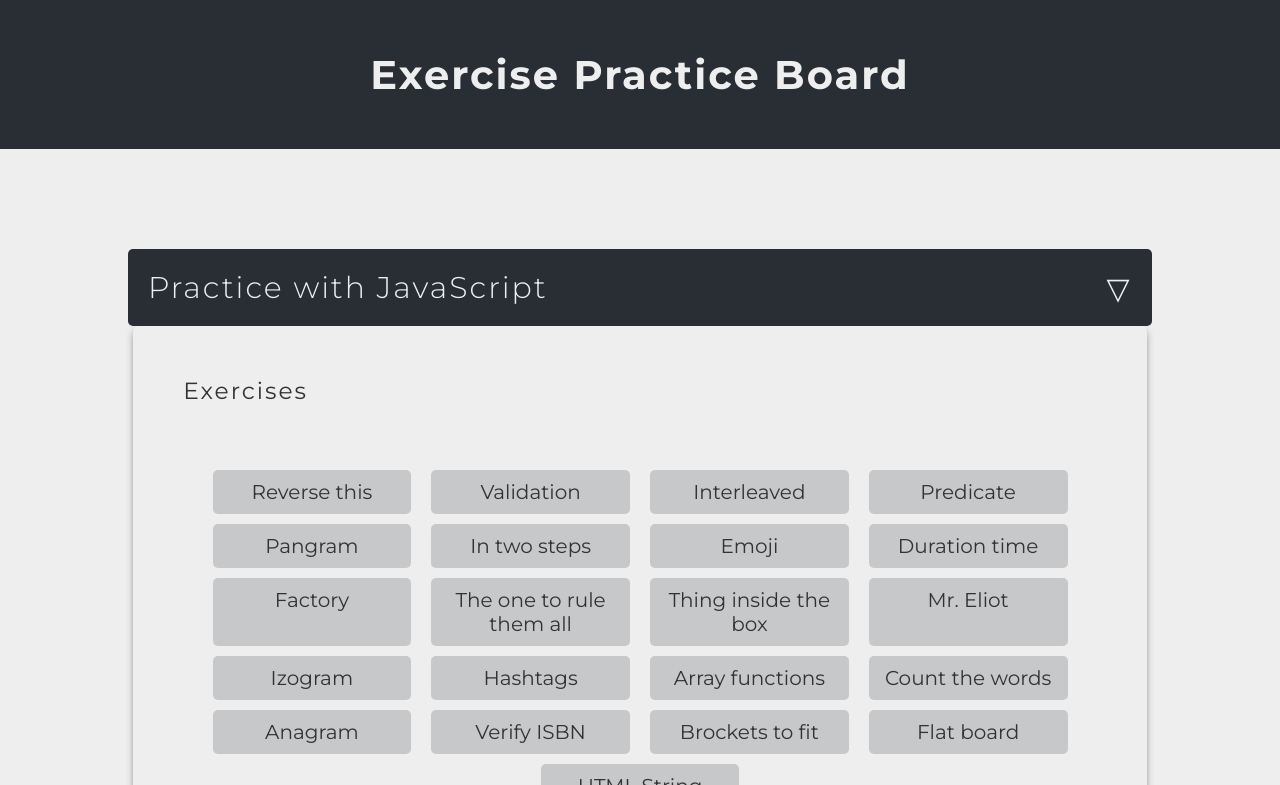
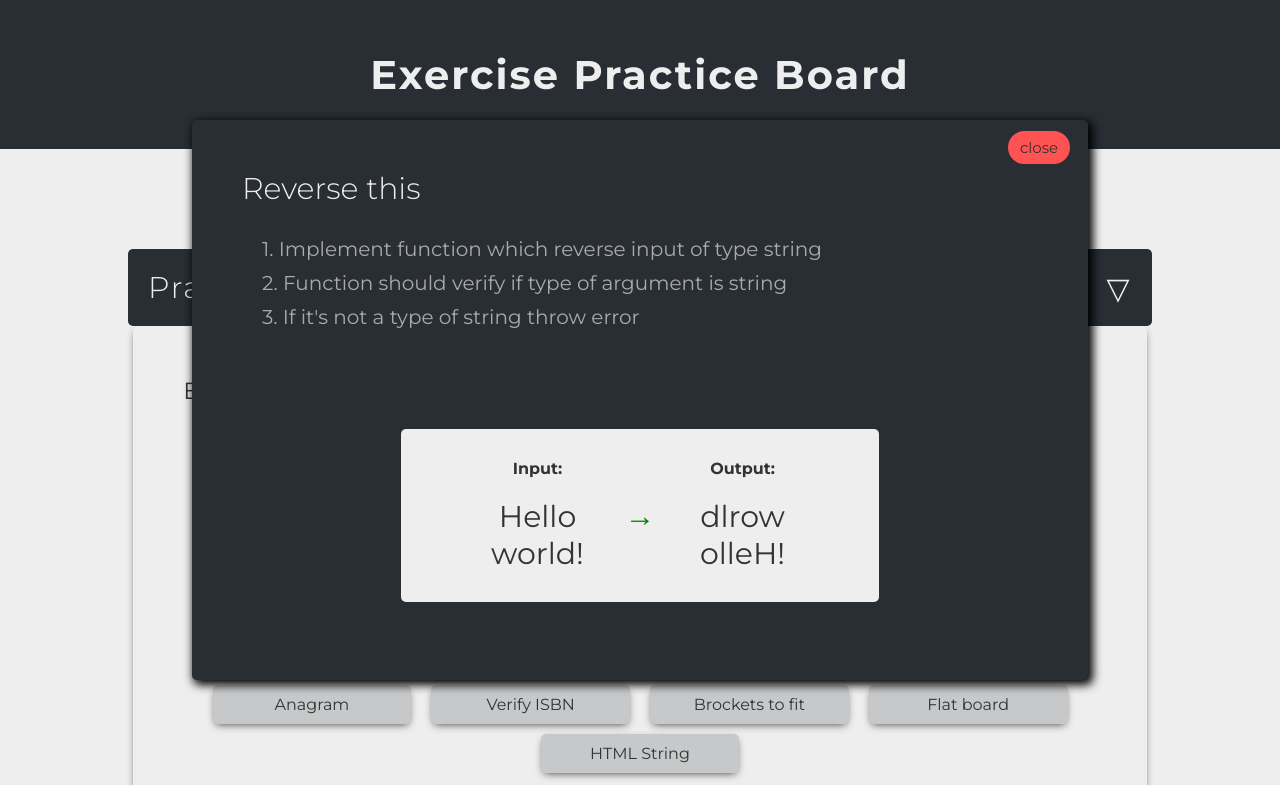
Before and after one commit to karolguzik/exercise-practice-board, a website with bundled scripts: page index.html in a window 1280 px wide. Both pictures are taken after a click on the element "Reverse this". Shown: the top 785 px of the page. Built offline with nearby package versions, Linux system fonts and the light colour scheme.

Commit message:
created UI controller

```diff
--- a/index.html
+++ b/index.html
@@ -14,13 +14,23 @@
 <body>
   <!-- &xdtri -->
   <!-- &horbar; -->
-  <!-- <div class="modal">
-    <h2 class="modal__heading">Example exercise</h2>
-    <p class="modal__exercise-description">In this exercise array should be in string type</p>
-    <input type="text" class="modal__input" placeholder="Example...">
-    <div class="modal__result">Here will be result of each exercise</div>
-    <span class="modal__close">close</span>
-  </div> -->
+  <div class="modal">
+    <h2 class="exercise-name">Example exercise</h2>
+    <ul class="exercise-description">
+    </ul>
+    <div class="exercise-result">
+      <div class="exercise-input">
+        <h3>Input:</h3>
+        <p class="input">'Hello World!'</p>
+      </div>
+      <span class="arrow-right">&rarr;</span>
+      <div class="exercise-output">
+        <h3>Output:</h3>
+        <p class="output">'!dlroW olleH'</p>
+      </div>
+    </div>
+    <span class="modal-close">close</span>
+  </div>
 
   <header class="header">
     <h1 class="heading heading--primary">Exercise Practice Board</h1>
@@ -63,8 +73,8 @@
   </section>
 
   <section class="browser">
-    <h2 class="heading heading--secondary">Practice with Web Browser</h2>
-    <div class="fundamentals__content">
+    <h2 class="heading heading--secondary">Practice with Web Browser<span class="card-entity">&xdtri;</span></h2>
+    <div class="browser__content">
       <h3 class="heading heading--tertiary">Exercises</h3>
       <div class="exercises">
         <div class="exercise">In progress...</div>
@@ -100,7 +110,7 @@
 
   <section class="frameworks">
     <h2 class="heading heading--secondary">Practice with Frameworks</h2>
-    <div class="fundamentals__content">
+    <div class="frameworks__content">
       <h3 class="heading heading--tertiary">Exercises</h3>
       <div class="exercises">
         <div class="exercise">In progress...</div>
@@ -134,6 +144,8 @@
       </div>
     </div>
   </section>
+
+  <script src="./dist/main.js"></script>
 </body>
 
 </html>
--- /dev/null
+++ b/src/index.js
@@ -0,0 +1,27 @@
+import { exercisesData } from './js/data';
+import { UI } from './js/ui';
+
+const ui = UI();
+const uiSelectors = ui.getSelectors;
+
+const btnCloseModal = document.querySelector(uiSelectors.btnCloseModal);
+const exercisesList = document.querySelectorAll(uiSelectors.exerciseItem);
+
+const startModal = e => {
+  let currentExercise = e.target.textContent;
+
+  exercisesData.forEach(el => {
+    if(el.name === currentExercise) {
+      ui.renderModal(el);
+      ui.openModal();
+      return;
+    }
+  })
+}
+
+const closeModal = () => {
+  ui.closeModal();
+}
+
+exercisesList.forEach(el => el.addEventListener('click', startModal))
+btnCloseModal.addEventListener('click', closeModal);
--- /dev/null
+++ b/src/js/data.js
@@ -0,0 +1,178 @@
+export const exercisesData = [
+  {
+    name: 'Reverse this',
+    description: 'Implement function which reverse input of type string. Function should verify if type of argument is string. If it\'s not a type of string throw error',
+    input: 'Hello world!',
+    output: 'dlrow olleH!',
+    solution: 'My own code',
+  },
+  {
+    name: 'Validation',
+    description: 'Implement function which reverse input of type string. Function should verify if type of argument is string. If it\'s not a type of string throw error',
+    input: 'Hello world!',
+    output: 'dlrow olleH!',
+    solution: 'My own code',
+  },
+  {
+    name: 'Interleaved',
+    description: 'Implement function which reverse input of type string. Function should verify if type of argument is string. If it\'s not a type of string throw error',
+    input: 'Hello world!',
+    output: 'dlrow olleH!',
+    solution: 'My own code',
+  },
+  {
+    name: 'Predicate',
+    description: 'Implement function which reverse input of type string. Function should verify if type of argument is string. If it\'s not a type of string throw error',
+    input: 'Hello world!',
+    output: 'dlrow olleH!',
+    solution: 'My own code',
+  },
+  {
+    name: 'Pangram',
+    description: 'Implement function which reverse input of type string. Function should verify if type of argument is string. If it\'s not a type of string throw error',
+    input: 'Hello world!',
+    output: 'dlrow olleH!',
+    solution: 'My own code',
+  },
+  {
+    name: 'In two steps',
+    description: 'Implement function which reverse input of type string. Function should verify if type of argument is string. If it\'s not a type of string throw error',
+    input: 'Hello world!',
+    output: 'dlrow olleH!',
+    solution: 'My own code',
+  },
+  {
+    name: 'Emoji',
+    description: 'Implement function which reverse input of type string. Function should verify if type of argument is string. If it\'s not a type of string throw error',
+    input: 'Hello world!',
+    output: 'dlrow olleH!',
+    solution: 'My own code',
+  },
+  {
+    name: 'Duration time',
+    description: 'Implement function which reverse input of type string. Function should verify if type of argument is string. If it\'s not a type of string throw error',
+    input: 'Hello world!',
+    output: 'dlrow olleH!',
+    solution: 'My own code',
+  },
+  {
+    name: 'Factory',
+    description: 'Implement function which reverse input of type string. Function should verify if type of argument is string. If it\'s not a type of string throw error',
+    input: 'Hello world!',
+    output: 'dlrow olleH!',
+    solution: 'My own code',
+  },
+  {
+    name: 'The one to rule them all',
+    description: 'Implement function which reverse input of type string. Function should verify if type of argument is string. If it\'s not a type of string throw error',
+    input: 'Hello world!',
+    output: 'dlrow olleH!',
+    solution: 'My own code',
+  },
+  {
+    name: 'Thing inside the box',
+    description: 'Implement function which reverse input of type string. Function should verify if type of argument is string. If it\'s not a type of string throw error',
+    input: 'Hello world!',
+    output: 'dlrow olleH!',
+    solution: 'My own code',
+  },
+  {
+    name: 'Mr. Eliot',
+    description: 'Implement function which reverse input of type string. Function should verify if type of argument is string. If it\'s not a type of string throw error',
+    input: 'Hello world!',
+    output: 'dlrow olleH!',
+    solution: 'My own code',
+  },
+  {
+    name: 'Izogram',
+    description: 'Implement function which reverse input of type string. Function should verify if type of argument is string. If it\'s not a type of string throw error',
+    input: 'Hello world!',
+    output: 'dlrow olleH!',
+    solution: 'My own code',
+  },
+  {
+    name: 'Hashtags',
+    description: 'Implement function which reverse input of type string. Function should verify if type of argument is string. If it\'s not a type of string throw error',
+    input: 'Hello world!',
+    output: 'dlrow olleH!',
+    solution: 'My own code',
+  },
+  {
+    name: 'Array functions',
+    description: 'Implement function which reverse input of type string. Function should verify if type of argument is string. If it\'s not a type of string throw error',
+    input: 'Hello world!',
+    output: 'dlrow olleH!',
+    solution: 'My own code',
+  },
+  {
+    name: 'Count the words',
+    description: 'Implement function which reverse input of type string. Function should verify if type of argument is string. If it\'s not a type of string throw error',
+    input: 'Hello world!',
+    output: 'dlrow olleH!',
+    solution: 'My own code',
+  },
+  {
+    name: 'Anagram',
+    description: 'Implement function which reverse input of type string. Function should verify if type of argument is string. If it\'s not a type of string throw error',
+    input: 'Hello world!',
+    output: 'dlrow olleH!',
+    solution: 'My own code',
+  },
+  {
+    name: 'Verify ISBN',
+    description: 'Implement function which reverse input of type string. Function should verify if type of argument is string. If it\'s not a type of string throw error',
+    input: 'Hello world!',
+    output: 'dlrow olleH!',
+    solution: 'My own code',
+  },
+  {
+    name: 'Brockets to fit',
+    description: 'Implement function which reverse input of type string. Function should verify if type of argument is string. If it\'s not a type of string throw error',
+    input: 'Hello world!',
+    output: 'dlrow olleH!',
+    solution: 'My own code',
+  },
+  {
+    name: 'Flat board',
+    description: 'Implement function which reverse input of type string. Function should verify if type of argument is string. If it\'s not a type of string throw error.',
+    input: 'Hello world!',
+    output: 'dlrow olleH!',
+    solution: 'My own code',
+  },
+  {
+    name: 'HTML String',
+    description: 'Implement function which reverse input of type string. Function should verify if type of argument is string. If it\'s not a type of string throw error.',
+    input: 'Hello world!',
+    output: 'dlrow olleH!',
+    solution: 'My own code',
+  },
+  {
+    name: 'Anagram',
+    description: 'Implement function which reverse input of type string. Function should verify if type of argument is string. If it\'s not a type of string throw error.',
+    input: 'Hello world!',
+    output: 'dlrow olleH!',
+    solution: 'My own code',
+  },
+  {
+    name: 'Caesar cipher',
+    description: 'Implement function which reverse input of type string. Function should verify if type of argument is string. If it\'s not a type of string throw error.',
+    input: 'Hello world!',
+    output: 'dlrow olleH!',
+    solution: 'My own code',
+  },
+  {
+    name: 'Verify Card',
+    description: 'Implement function which reverse input of type string. Function should verify if type of argument is string. If it\'s not a type of string throw error.',
+    input: 'Hello world!',
+    output: 'dlrow olleH!',
+    solution: 'My own code',
+  },
+  {
+    name: 'Abstract Syntax Trees',
+    description: 'Implement function which reverse input of type string. Function should verify if type of argument is string. If it\'s not a type of string throw error.',
+    input: 'Hello world!',
+    output: 'dlrow olleH!',
+    solution: 'My own code',
+  },
+
+]
--- /dev/null
+++ b/src/js/ui.js
@@ -0,0 +1,43 @@
+export const UI = () => {
+  const DOMstring = {
+    modal: '.modal',
+    modalActive: 'modal-isActive',
+    exerciseName: '.exercise-name',
+    exerciseDesc: '.exercise-description',
+    exerciseDescItem: 'exercise-description__item',
+    exerciseInput: '.input',
+    exerciseOutput: '.output',
+    exerciseItem: '.exercise',
+    btnCloseModal: '.modal-close'
+  }
+
+  const { modal, modalActive, exerciseName, exerciseDesc, exerciseDescItem, exerciseInput, exerciseOutput } = DOMstring;
+
+  const openModal = () => {
+    const modalEl = document.querySelector(modal);
+    modalEl.classList.add(modalActive);
+  }
+
+  const closeModal = () => {
+    const modalEl = document.querySelector(modal);
+    modalEl.classList.remove(modalActive);
+  }
+
+  const renderModal = ({ name, description, input, output, solution }) => {
+    const splitDescription = description.split('.');
+    let descriptionList = '';
+    splitDescription.forEach((el,index) => descriptionList += `<li class=${exerciseDescItem}>${index+1}. ${el}</li>`);
+
+    document.querySelector(exerciseName).textContent = name;
+    document.querySelector(exerciseDesc).innerHTML = descriptionList;
+    document.querySelector(exerciseInput).textContent = input;
+    document.querySelector(exerciseOutput).textContent = output;
+  }
+
+  return {
+    openModal,
+    closeModal,
+    renderModal,
+    getSelectors: DOMstring
+  }
+}
--- a/src/scss/main.scss
+++ b/src/scss/main.scss
@@ -1,4 +1,5 @@
-$font-stack: 'Montserrat', sans-serif;
+$font-stack: 'Montserrat',
+sans-serif;
 $font-size-default: 2rem;
 $bgc-primary: #eee;
 $bgc-secondary: #282e34;
@@ -38,8 +39,55 @@ body {
   font-size: $font-size-default;
 }
 
+ul {
+  list-style: none;
+}
+
+.exercise-name {
+  font-weight: 300;
+}
+
+.exercise-description {
+  margin: 3rem 0 10rem;
+  padding-left: 2rem;
+  color: $color-gray;
+
+  &__item {
+    margin: 1rem 0;
+  }
+}
+
+.exercise-result {
+  @include flexStack;
+  width: 60%;
+  margin: 10rem auto 0;
+  padding: 2rem;
+  background: $bgc-primary;
+  color: $color-dark;
+  border-radius: $border-radius-small;
+  text-align: center;
+  font-size: 3rem;
+
+  h3 {
+    margin-bottom: 2rem;
+    font-size: 1.6rem;
+  }
+}
+
+.exercise-input,
+.exercise-output {
+  width: 40%;
+  padding: 1rem;
+}
+
+.arrow-right {
+  align-self: center;
+  color: green;
+}
+
 .modal {
-  position: fixed;
+  // position: fixed;
+  display: none;
   top: 50%;
   left: 50%;
   transform: translate(-50%, -50%);
@@ -53,40 +101,12 @@ body {
   z-index: 2;
   backdrop-filter: brightness(60%);
 
-  &__heading {
-    font-weight: 300;
+  &-isActive {
+    display: block;
+    position: fixed;
   }
 
-  &__exercise-description {
-    margin: 3rem 0 10rem;
-    color: $color-gray;
-  }
-
-  &__input {
-    display: block;
-    width: 70%;
-    margin: 0 auto;
-    padding: 1rem;
-    background: none;
-    color: $color-white;
-    border: none;
-    border-bottom: 1px solid $color-gray;
-    font-size: 2.5rem;
-    font-weight: 300;
-  }
-
-  &__result {
-    width: 80%;
-    margin: 10rem auto 0;
-    padding: 2rem;
-    background: $bgc-primary;
-    color: $color-dark;
-    border-radius: $border-radius-small;
-    text-align: center;
-    font-size: 3rem;
-  }
-
-  &__close {
+  &-close {
     position: absolute;
     top: 2%;
     right: 2%;
@@ -160,12 +180,14 @@ body {
   margin: 0.5rem 1rem;
   padding: 1rem;
   background: rgba($bgc-secondary, 0.2);
+  border-radius: $border-radius-small;
+  box-shadow: $box-shadow-thin;
+  font-size: 1.6rem;
   text-align: center;
-  border-radius: $border-radius-small;
   cursor: pointer;
 
   &:hover {
-    background: rgba($bgc-secondary, 0.3);
+    box-shadow: 0 3px 9px -2px $color-dark;
   }
 }
 
@@ -187,11 +209,3 @@ body {
     color: $bgc-tertiary;
   }
 }
-
-.card-open {
-  color: green;
-}
-
-.card-close {
-  color: yellow;
-}
```
Also changed, not shown: package.json (+5 -2 lines), dist/css/style.css, dist/main.js (added), src/js/index.js (deleted), 1 other file.
